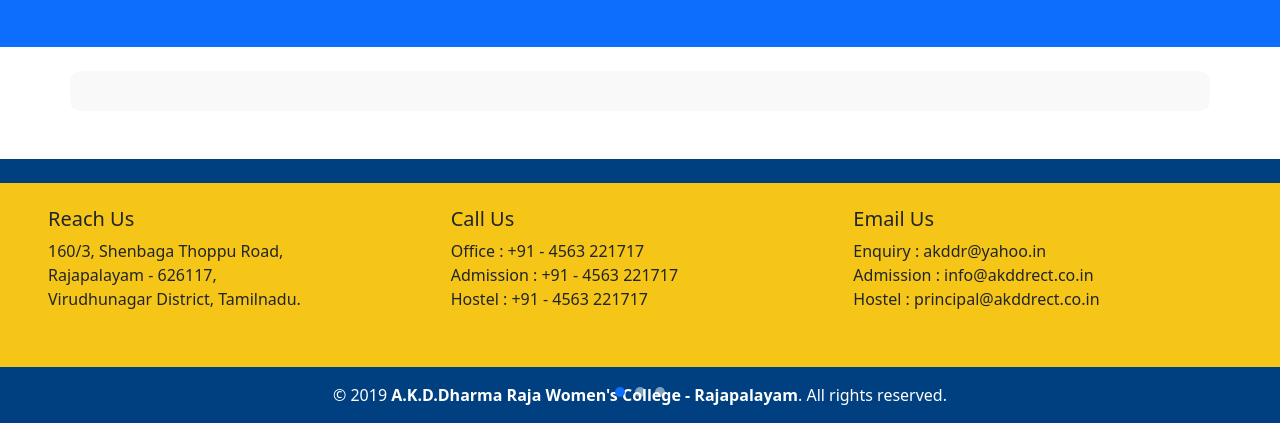
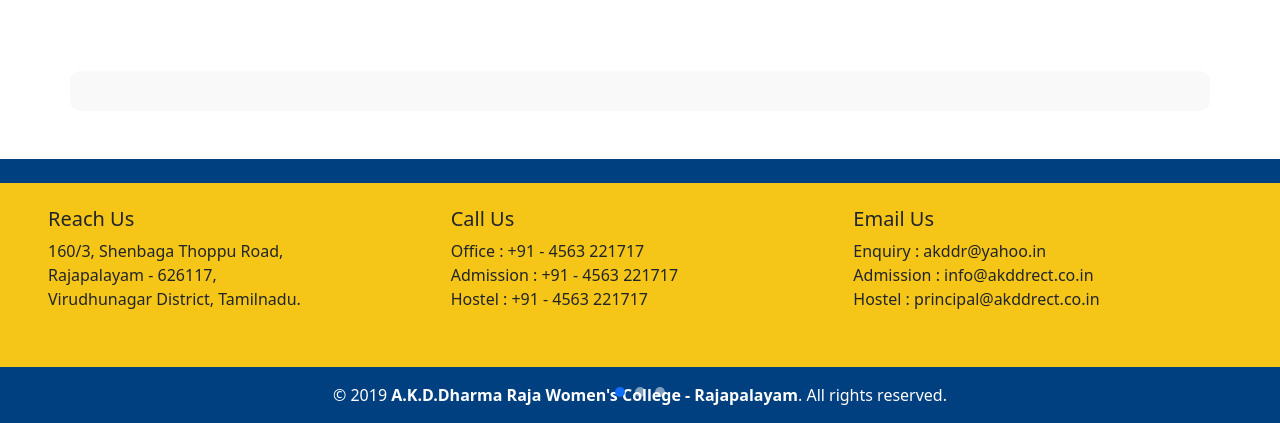
Before and after one commit to veni-56/college_site, a Django app: page / in a window 1280 px wide. Shown: the part 885-1308 px from the top of the page. Run offline with Django 5.2, Linux system fonts and the light colour scheme; data comes from the database, SQL or seed files in the repository; both versions use the stored data as it was after the commit; data that the repository does not hold is empty.

Commit message:
Add index.html

```diff
--- a/homepage/templates/homepage/index.html
+++ b/homepage/templates/homepage/index.html
@@ -22,7 +22,7 @@
     {% endfor %}
   </div>
 
-<div class="akddr-icon-section bg-primary py-4">
+<div class="akddr-icon-section py-4">
   <div class="container d-flex flex-wrap justify-content-center gap-4">
 
     {% for link in quick_links %}
```
Also changed, not shown: db.sqlite3, homepage/migrations/0003_homequicklink.py (added).
